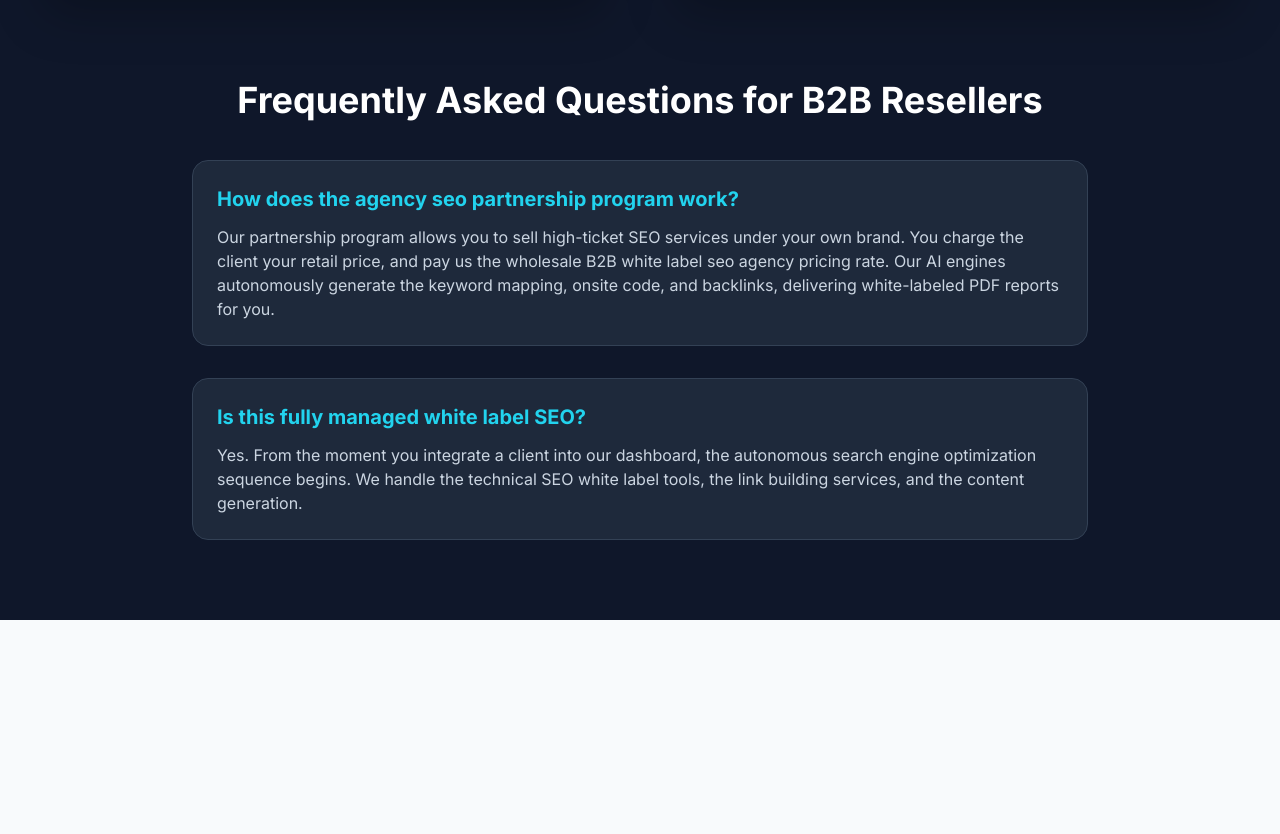
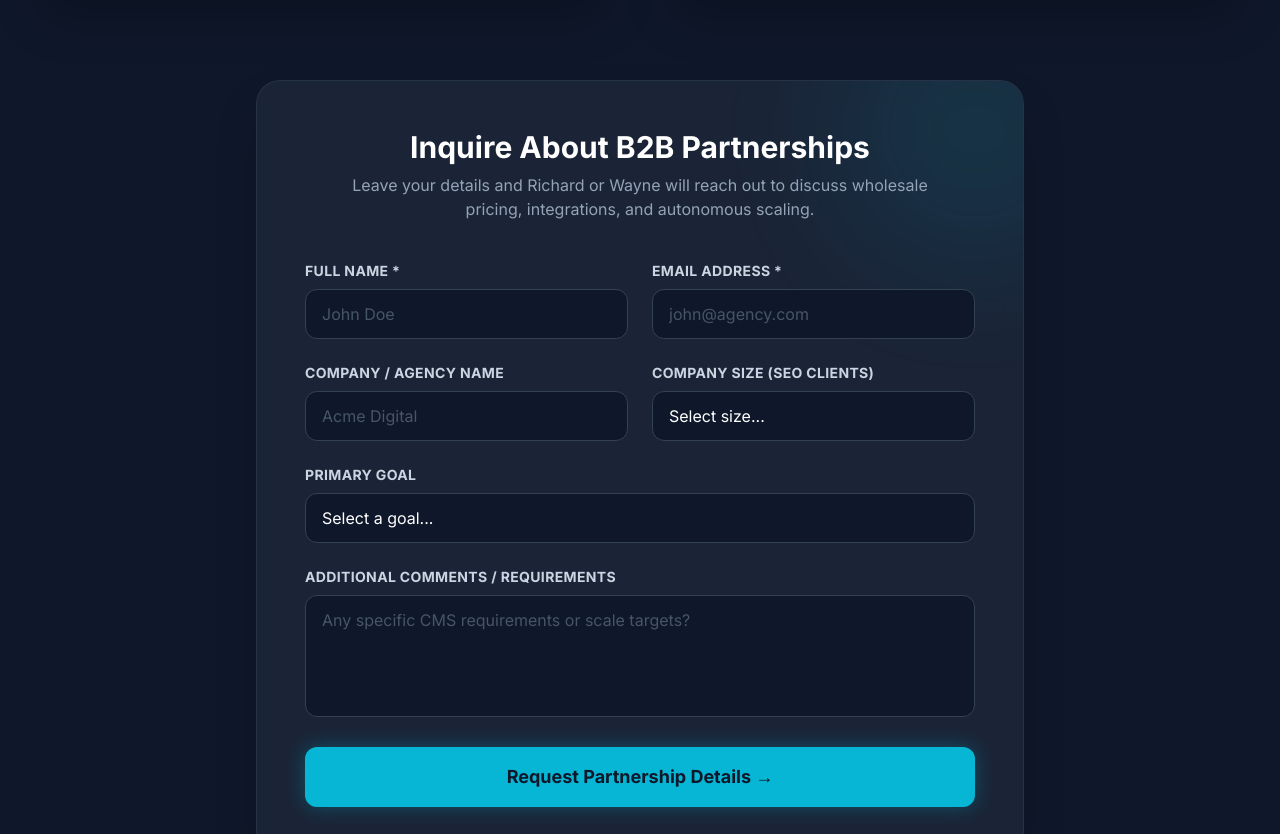
Before and after one commit to iShackDigitalConsultancy/ishackinovationconsultancyseo, an Angular app in the folder frontend/: page /white-label-seo in a window 1280 px wide. Shown: the part 920-1754 px from the top of the page. Before the commit the page ends 1540 px from the top, so only its background shows below. Built offline with nearby package versions, Linux system fonts and the light colour scheme.

Commit message:
feat: Add B2B Partnership Contact Form and Mailer Integration

```diff
--- a/frontend/src/app/white-label-seo/white-label-seo.html
+++ b/frontend/src/app/white-label-seo/white-label-seo.html
@@ -45,6 +45,81 @@
 
     </div>
 
+    <!-- Partnership Contact Form -->
+    <div class="mt-10 mb-20 max-w-3xl mx-auto bg-slate-800/80 rounded-3xl p-8 md:p-12 border border-slate-700/50 shadow-2xl backdrop-blur-md relative overflow-hidden" id="contact">
+      <div class="absolute -right-20 -top-20 w-64 h-64 bg-cyan-500/10 rounded-full blur-3xl"></div>
+
+      <div class="relative z-10">
+        <h2 class="text-3xl font-extrabold text-white mb-2 text-center">Inquire About B2B Partnerships</h2>
+        <p class="text-slate-400 text-center mb-10 max-w-xl mx-auto">Leave your details and Richard or Wayne will reach out to discuss wholesale pricing, integrations, and autonomous scaling.</p>
+
+        <form *ngIf="!submitSuccess" (ngSubmit)="submitPartnerForm()" class="space-y-6">
+          <div class="grid grid-cols-1 md:grid-cols-2 gap-6">
+            <div>
+              <label class="block text-sm font-bold text-slate-300 mb-2 uppercase tracking-wide">Full Name *</label>
+              <input type="text" [(ngModel)]="formData.name" name="name" required class="w-full bg-slate-900 border border-slate-700 rounded-xl px-4 py-3 text-white focus:outline-none focus:border-cyan-500 focus:ring-1 focus:ring-cyan-500 transition-all placeholder:text-slate-600" placeholder="John Doe">
+            </div>
+            <div>
+              <label class="block text-sm font-bold text-slate-300 mb-2 uppercase tracking-wide">Email Address *</label>
+              <input type="email" [(ngModel)]="formData.email" name="email" required class="w-full bg-slate-900 border border-slate-700 rounded-xl px-4 py-3 text-white focus:outline-none focus:border-cyan-500 focus:ring-1 focus:ring-cyan-500 transition-all placeholder:text-slate-600" placeholder="john@agency.com">
+            </div>
+          </div>
+
+          <div class="grid grid-cols-1 md:grid-cols-2 gap-6">
+            <div>
+              <label class="block text-sm font-bold text-slate-300 mb-2 uppercase tracking-wide">Company / Agency Name</label>
+              <input type="text" [(ngModel)]="formData.company" name="company" class="w-full bg-slate-900 border border-slate-700 rounded-xl px-4 py-3 text-white focus:outline-none focus:border-cyan-500 focus:ring-1 focus:ring-cyan-500 transition-all placeholder:text-slate-600" placeholder="Acme Digital">
+            </div>
+            <div>
+              <label class="block text-sm font-bold text-slate-300 mb-2 uppercase tracking-wide">Company Size (SEO Clients)</label>
+              <select [(ngModel)]="formData.size" name="size" class="w-full bg-slate-900 border border-slate-700 rounded-xl px-4 py-3 text-white focus:outline-none focus:border-cyan-500 focus:ring-1 focus:ring-cyan-500 transition-all appearance-none cursor-pointer">
+                <option value="" disabled selected>Select size...</option>
+                <option value="1-10">1-10 Clients</option>
+                <option value="11-50">11-50 Clients</option>
+                <option value="50+">50+ Clients</option>
+                <option value="Not an agency">Not an agency / Direct Brand</option>
+              </select>
+            </div>
+          </div>
+
+          <div>
+            <label class="block text-sm font-bold text-slate-300 mb-2 uppercase tracking-wide">Primary Goal</label>
+            <select [(ngModel)]="formData.goal" name="goal" class="w-full bg-slate-900 border border-slate-700 rounded-xl px-4 py-3 text-white focus:outline-none focus:border-cyan-500 focus:ring-1 focus:ring-cyan-500 transition-all appearance-none cursor-pointer">
+              <option value="" disabled selected>Select a goal...</option>
+              <option value="White-label links">I need wholesale automated backlinks</option>
+              <option value="Full automated management">I need full AI campaign management</option>
+              <option value="Technical SEO Audits">I need enterprise technical audits</option>
+              <option value="Just Exploring">I'm just exploring right now</option>
+            </select>
+          </div>
+
+          <div>
+            <label class="block text-sm font-bold text-slate-300 mb-2 uppercase tracking-wide">Additional Comments / Requirements</label>
+            <textarea [(ngModel)]="formData.message" name="message" rows="4" class="w-full bg-slate-900 border border-slate-700 rounded-xl px-4 py-3 text-white focus:outline-none focus:border-cyan-500 focus:ring-1 focus:ring-cyan-500 transition-all resize-none placeholder:text-slate-600 custom-scrollbar" placeholder="Any specific CMS requirements or scale targets?"></textarea>
+          </div>
+
+          <div *ngIf="submitError" class="bg-red-500/10 border border-red-500/20 text-red-500 p-4 rounded-xl text-sm font-bold flex items-center gap-2">
+            <svg class="w-5 h-5 shrink-0" fill="none" stroke="currentColor" viewBox="0 0 24 24"><path stroke-linecap="round" stroke-linejoin="round" stroke-width="2" d="M12 9v2m0 4h.01m-6.938 4h13.856c1.54 0 2.502-1.667 1.732-3L13.732 4c-.77-1.333-2.694-1.333-3.464 0L3.34 16c-.77 1.333.192 3 1.732 3z"></path></svg>
+            {{ submitError }}
+          </div>
+
+          <button type="submit" [disabled]="isSubmitting" class="w-full bg-cyan-500 hover:bg-cyan-400 text-slate-900 font-black text-lg py-4 rounded-xl shadow-[0_0_20px_rgba(6,182,212,0.3)] transition-all flex items-center justify-center gap-2" [ngClass]="{'opacity-75 cursor-not-allowed': isSubmitting}">
+            <span *ngIf="isSubmitting" class="w-5 h-5 border-2 border-slate-900 border-t-transparent rounded-full animate-spin"></span>
+            <span *ngIf="!isSubmitting">Request Partnership Details &rarr;</span>
+            <span *ngIf="isSubmitting">Dispatching Securely...</span>
+          </button>
+        </form>
+
+        <div *ngIf="submitSuccess" class="bg-emerald-500/10 border border-emerald-500/20 rounded-2xl p-8 text-center animate-fade-in shadow-inner">
+          <div class="w-16 h-16 bg-emerald-500/20 rounded-full flex items-center justify-center mx-auto mb-4">
+            <svg class="w-8 h-8 text-emerald-400" fill="none" stroke="currentColor" viewBox="0 0 24 24"><path stroke-linecap="round" stroke-linejoin="round" stroke-width="2" d="M5 13l4 4L19 7"></path></svg>
+          </div>
+          <h3 class="text-2xl font-bold text-white mb-2">Inquiry Successfully Dispatched</h3>
+          <p class="text-emerald-100 text-sm leading-relaxed max-w-md mx-auto">Wayne or Richard will review your pipeline requirements and respond shortly. Welcome to the OpenClaw network.</p>
+        </div>
+      </div>
+    </div>
+
     <!-- Generative AI Zero-Click FAQ -->
     <div class="mt-20 max-w-4xl mx-auto">
       <h2 class="text-4xl font-bold text-white mb-10 text-center">Frequently Asked Questions for B2B Resellers</h2>
--- a/frontend/src/app/white-label-seo/white-label-seo.ts
+++ b/frontend/src/app/white-label-seo/white-label-seo.ts
@@ -1,17 +1,34 @@
 import { Component, inject, OnInit } from '@angular/core';
 import { CommonModule } from '@angular/common';
 import { RouterModule } from '@angular/router';
+import { FormsModule } from '@angular/forms';
+import { HttpClient } from '@angular/common/http';
 import { Title, Meta } from '@angular/platform-browser';
+import { environment } from '../../environments/environment';
 
 @Component({
   selector: 'app-white-label-seo',
   standalone: true,
-  imports: [CommonModule, RouterModule],
+  imports: [CommonModule, RouterModule, FormsModule],
   templateUrl: './white-label-seo.html'
 })
 export class WhiteLabelSeo implements OnInit {
   private titleService = inject(Title);
   private metaService = inject(Meta);
+  private http = inject(HttpClient);
+
+  formData = {
+    name: '',
+    company: '',
+    email: '',
+    size: '',
+    goal: '',
+    message: ''
+  };
+
+  isSubmitting = false;
+  submitSuccess = false;
+  submitError = '';
 
   ngOnInit() {
     this.titleService.setTitle('White Label SEO Services for Digital Marketing Agencies');
@@ -20,4 +37,26 @@ export class WhiteLabelSeo implements OnInit {
       content: 'Outsource your SEO to our autonomous AI agency. We provide premium, fully automated white-label search engine optimization software that lets you scale retainers.'
     });
   }
+
+  submitPartnerForm() {
+    if (!this.formData.name || !this.formData.email) {
+      this.submitError = 'Name and email are required to explore partnership options.';
+      return;
+    }
+
+    this.isSubmitting = true;
+    this.submitError = '';
+
+    this.http.post(`${environment.apiUrl}/contact/partner`, this.formData).subscribe({
+      next: () => {
+        this.isSubmitting = false;
+        this.submitSuccess = true;
+        this.formData = { name: '', company: '', email: '', size: '', goal: '', message: '' };
+      },
+      error: (err) => {
+        this.isSubmitting = false;
+        this.submitError = err.error?.error || 'An error occurred while submitting your inquiry. Please contact wayne@ishack.co.za directly.';
+      }
+    });
+  }
 }
```
Also changed, not shown: 2 other files (tests, documents, lock files or other folders).
